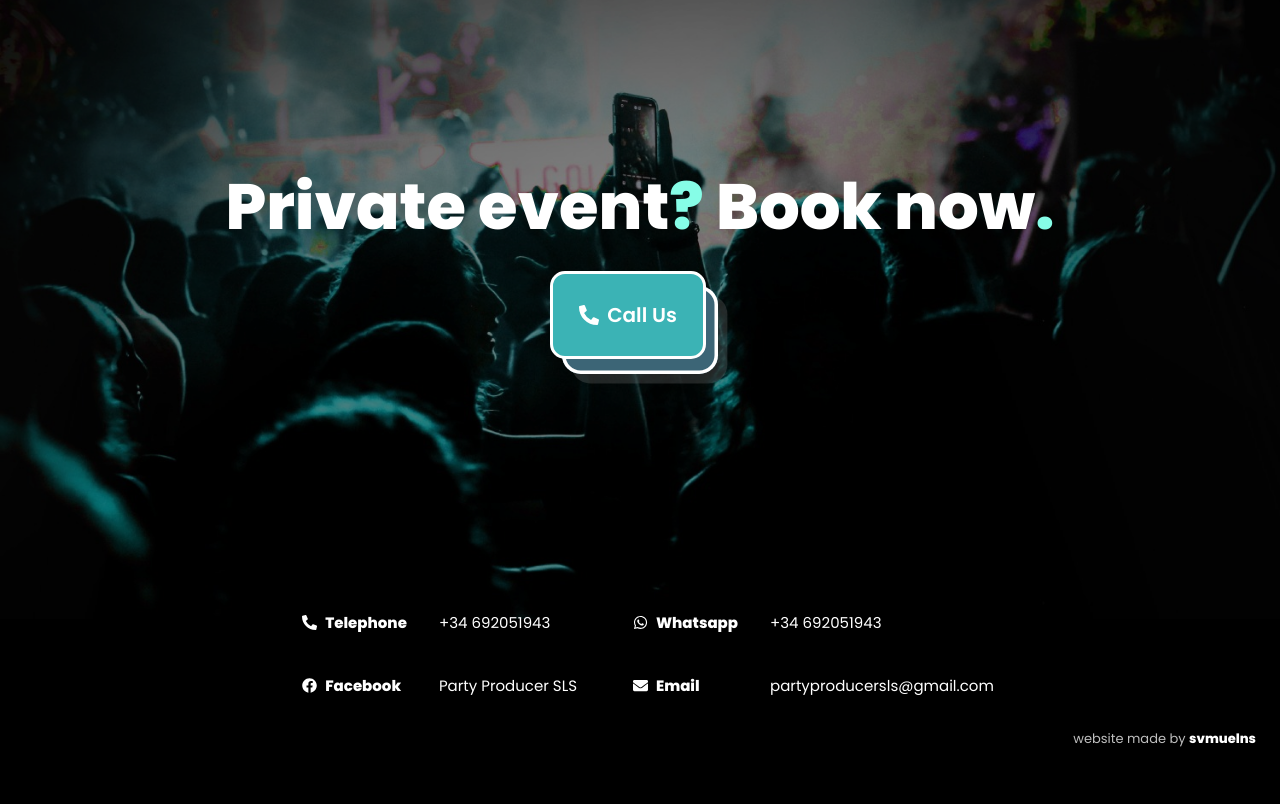
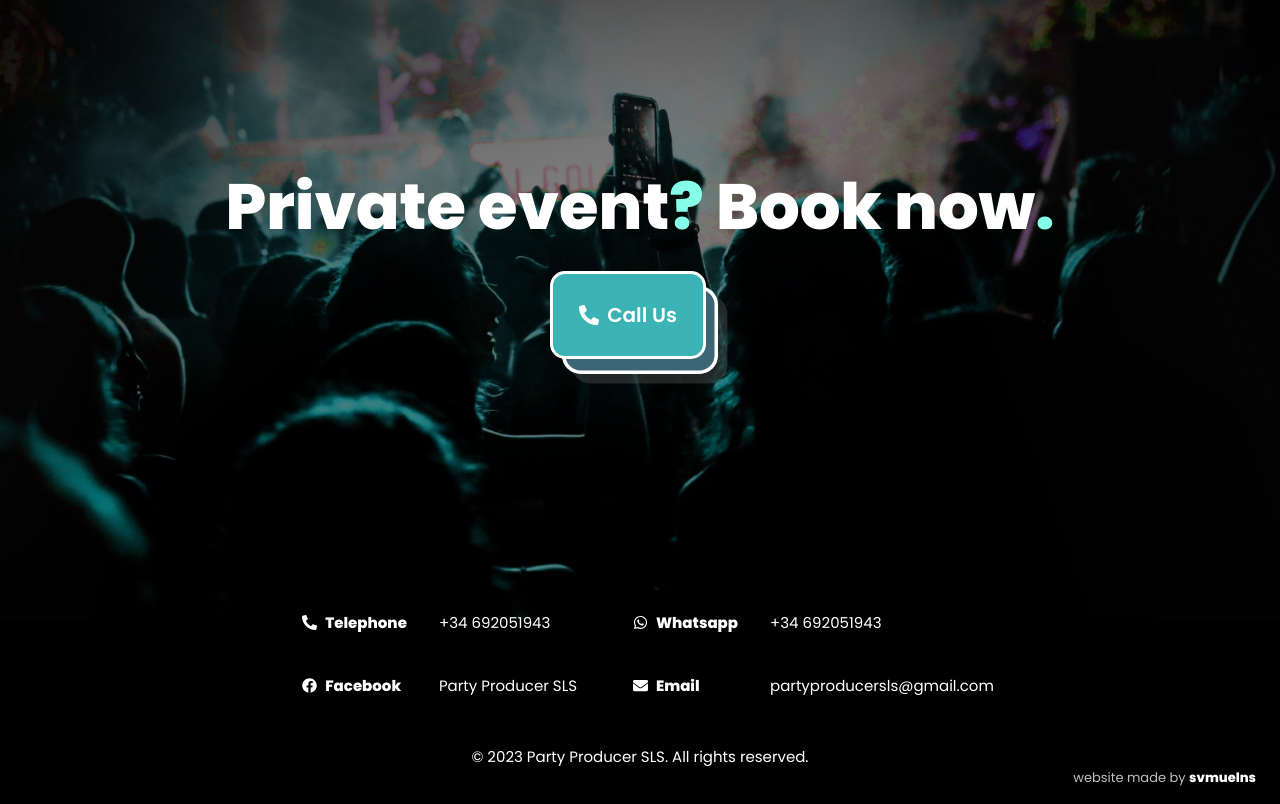
Before and after one commit to svmuelns/experienceparty, a React (Vite) app in the folder experienceparty/: page / in a window 1280 px wide. Shown: the part 5007-5811 px from the top of the page. Before the commit the page ends 5772 px from the top, so only its background shows below. Built offline with nearby package versions, Linux system fonts and the light colour scheme.

Commit message:
footer update

```diff
--- a/experienceparty/src/components/Footer/Footer.css
+++ b/experienceparty/src/components/Footer/Footer.css
@@ -81,6 +81,12 @@
     margin: 0 auto;
     padding: 1em 1em !important;
 }
+.footer__copyright{
+    bottom: 2rem;
+    width: 100%;
+    text-align: center;
+    color: white;
+}
 #madeby{
     font-size: var(--small-font-size);
     text-align: right;
@@ -101,7 +107,7 @@
         flex-direction: row;
     }
     .footer__div{
-        padding-bottom: 2rem;
+        padding-bottom: 3rem;
     }
     .footer__titles{
         margin-top: 45vh;
--- a/experienceparty/src/components/Footer/Footer.jsx
+++ b/experienceparty/src/components/Footer/Footer.jsx
@@ -7,7 +7,7 @@ function FooterSection() {
   return (
     <footer className="footer section">
         <img src={footer} alt="party" className="footer-img"/>
-        <div className="footer__container container">
+        <div className="footer__container container" id='footer'>
             <h1 className="footer__title alt__title">
                 Private event<span className="accent">?</span> Book now<span className="accent">.</span>
             </h1>
@@ -65,6 +65,9 @@ function FooterSection() {
                 </div>
             </div>
         </div>
+        <p className="footer__copyright">
+            &#169; 2023 Party Producer SLS. All rights reserved.
+        </p>
         <p id='madeby'>website made by <a href="http://linktr.ee/svmuelns" target="_blank">svmuelns</a></p>
     </footer>
   )
--- a/experienceparty/src/components/navbar/Navbar.jsx
+++ b/experienceparty/src/components/navbar/Navbar.jsx
@@ -53,7 +53,7 @@ function Navbar() {
                         </a>
                     </li>
                     <li className="nav__item">
-                        <a href="#contact" onClick={toggle} className={`nav__link ${color? 'scrolling-font-color': ''}`}>
+                        <a href="#footer" onClick={toggle} className={`nav__link ${color? 'scrolling-font-color': ''}`}>
                             Contact
                         </a>
                     </li>
```
Lines whose indentation alone changed are shown as unchanged.
